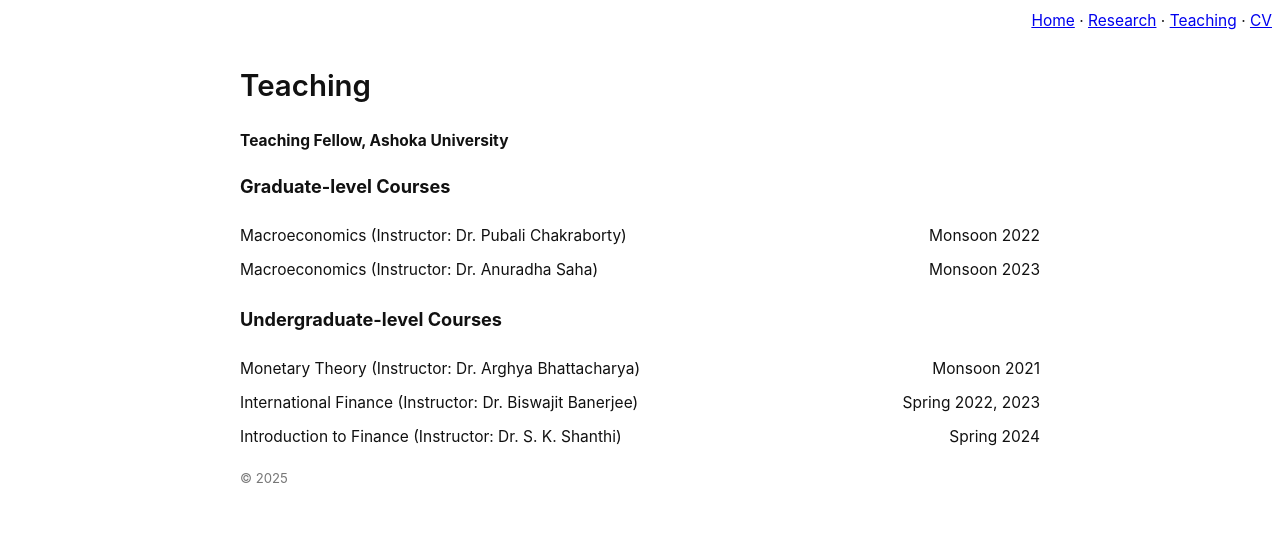
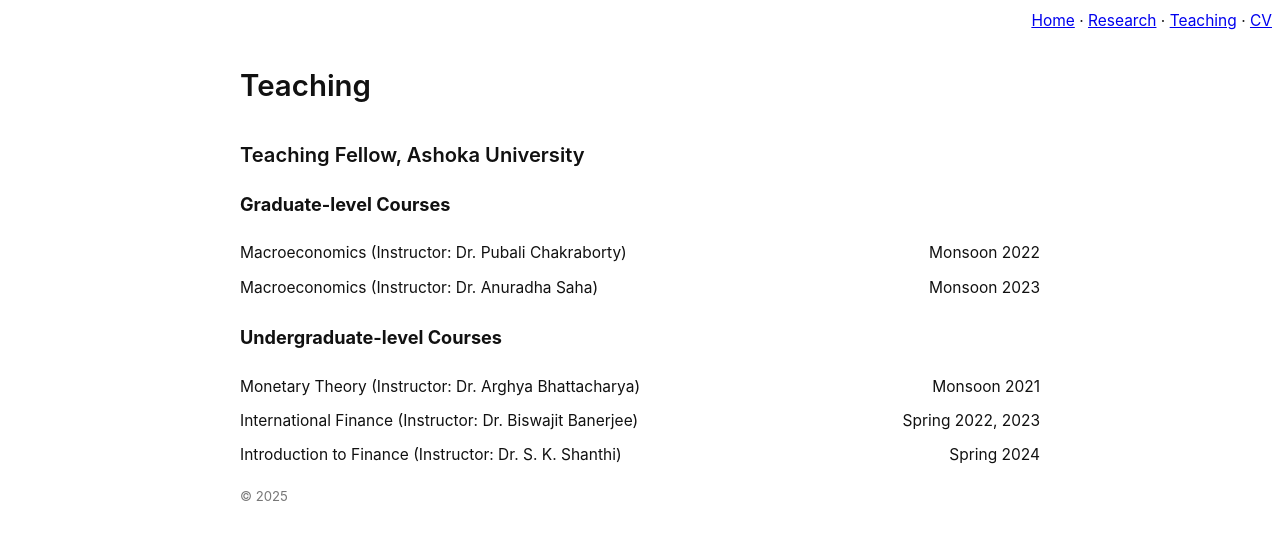
Before and after one commit to malhotravishrut/malhotravishrut.github.io, a Jekyll site: the page built from teaching.md, in a window 1280 px wide. Shown: the top 540 px of the page. Built offline with Jekyll 4.4.1, drawn with Linux system fonts in a browser that asks for light colours.

```diff
--- a/teaching.md
+++ b/teaching.md
@@ -3,7 +3,7 @@ layout: default
 title: Teaching
 ---
 
-**Teaching Fellow, Ashoka University**
+## Teaching Fellow, Ashoka University
 
 ### Graduate-level Courses
 
```
